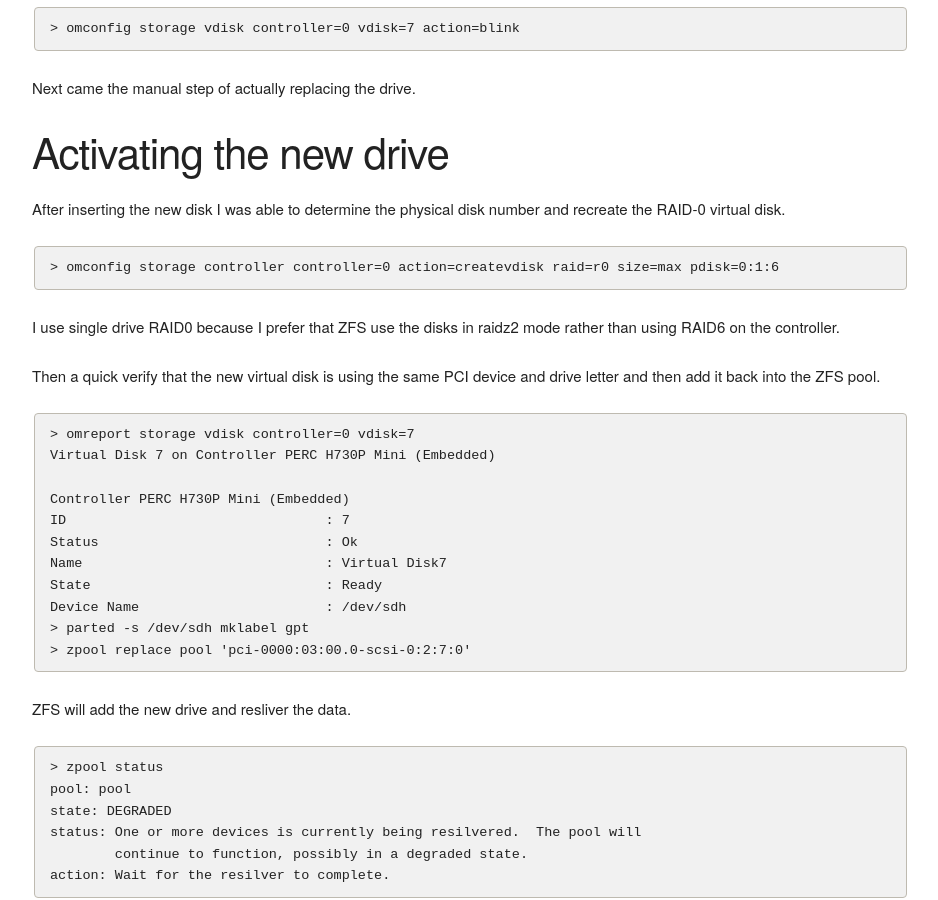
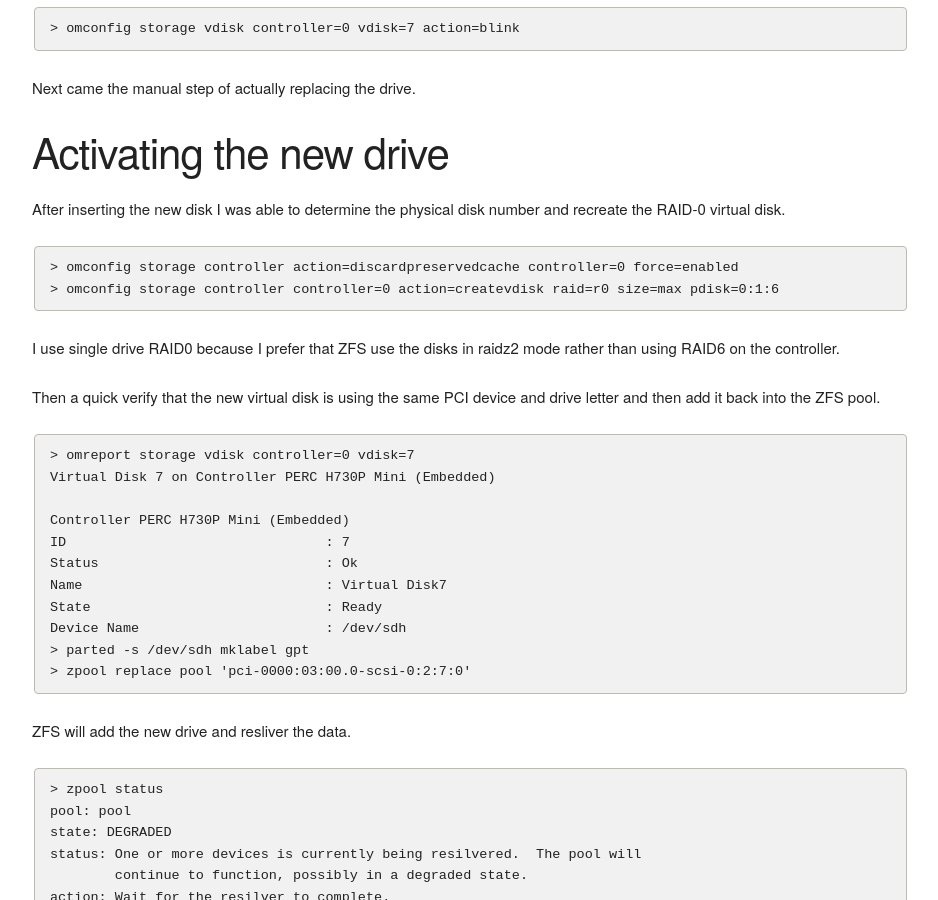
Before and after one commit to kscherer/kscherer.github.com, a Jekyll site: the page built from _posts/2019-11-01-zfs-disk-replacement-on-dell-r730.md, in a window 1280 px wide and 900 px high, scrolled down 1164 px. Shown: the whole window, without its empty margins (128-1066 px from the left). Built offline with Jekyll 4.4.1, drawn with Linux system fonts in a browser that asks for light colours.

Commit message:
Add command to drop preserved cache from raid0 failure
Signed-off-by: Konrad Scherer <Konrad.Scherer@windriver.com>

```diff
--- a/_posts/2019-11-01-zfs-disk-replacement-on-dell-r730.md
+++ b/_posts/2019-11-01-zfs-disk-replacement-on-dell-r730.md
@@ -53,6 +53,7 @@ Next came the manual step of actually replacing the drive.
 After inserting the new disk I was able to determine the physical disk
 number and recreate the RAID-0 virtual disk.
 
+    > omconfig storage controller action=discardpreservedcache controller=0 force=enabled
     > omconfig storage controller controller=0 action=createvdisk raid=r0 size=max pdisk=0:1:6
 
 I use single drive RAID0 because I prefer that ZFS use the disks in
```
